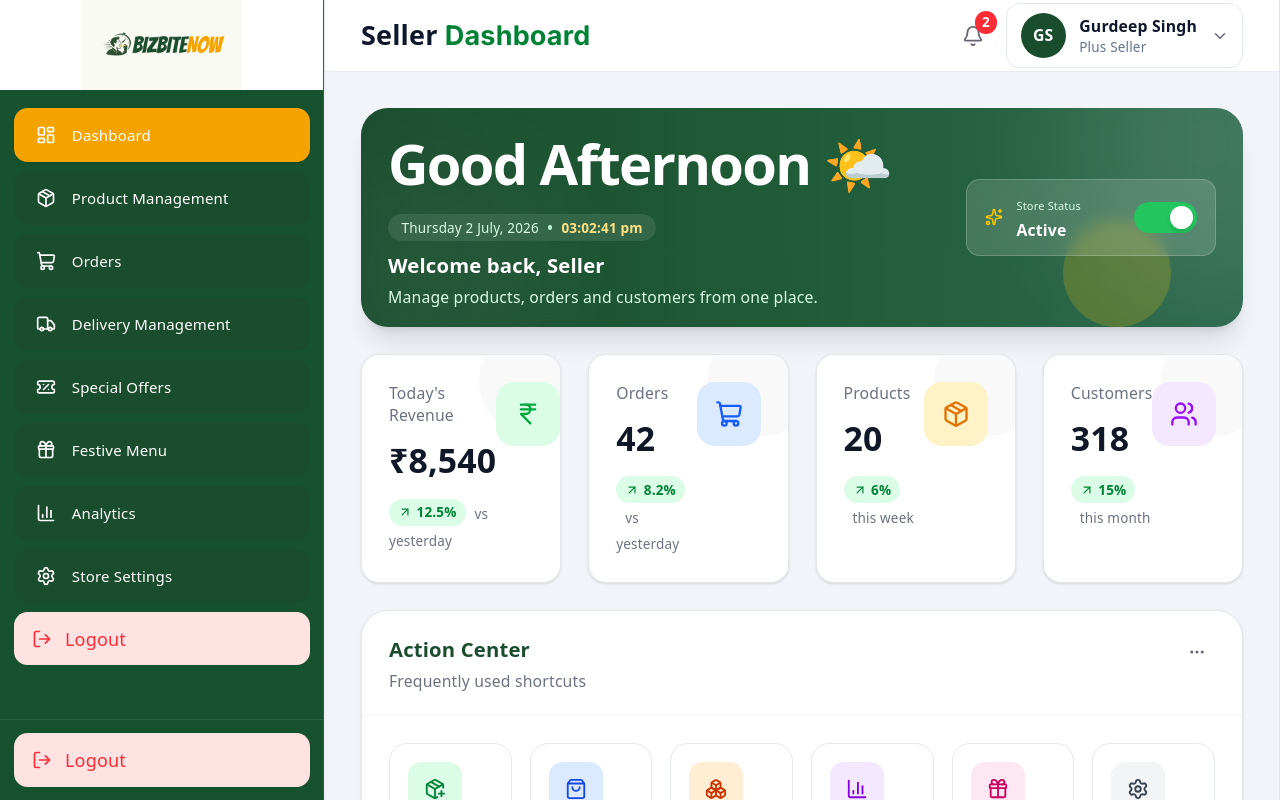
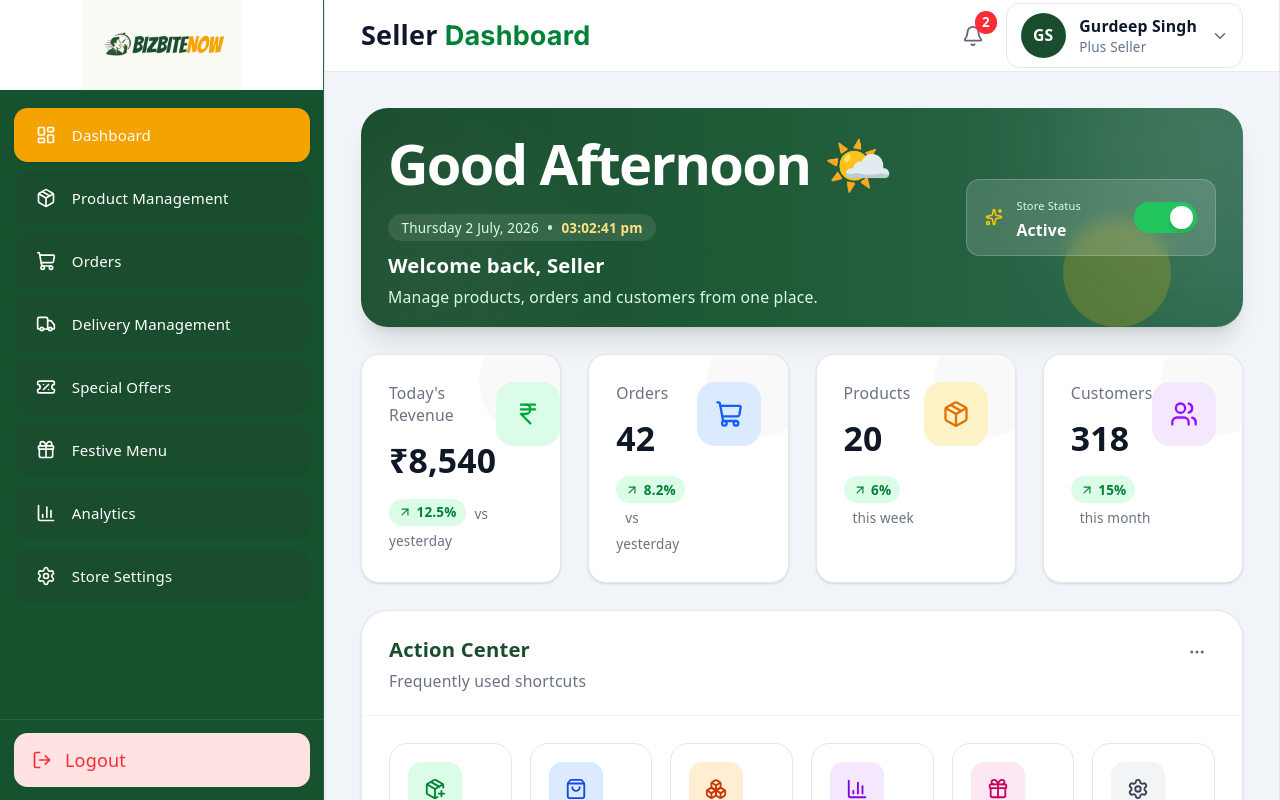
Before and after one commit to Gurdeepwebzark03/BizBiteNowPlus, a React (Vite) app: page /seller/dashboard in a window 1280 px wide. Shown: the top 800 px of the page. Built offline with nearby package versions, Linux system fonts and the light colour scheme.

Commit message:
added sidebaritem

```diff
--- a/src/components/dashboard/Sidebar.jsx
+++ b/src/components/dashboard/Sidebar.jsx
@@ -113,13 +113,7 @@ export default function Sidebar({ collapsed, setCollapsed }) {
             collapsed={collapsed}
           />
 
-          <SidebarItem
-            title="Logout"
-            icon={LogOut}
-            to="/login"
-            collapsed={collapsed}
-            danger
-          />
+
 
         </div>
       </nav>
```
